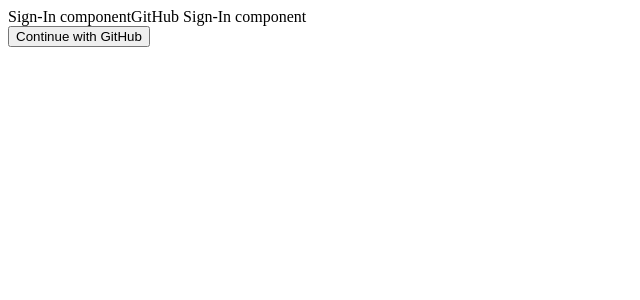
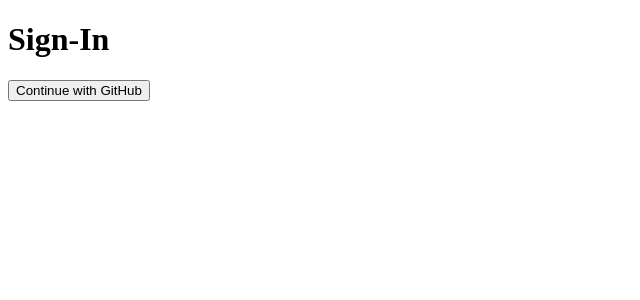
Before and after one commit to CarlosGuaraldo/ContentMaster, a Next.js app: page /signin in a window 1280 px wide. Shown: the top 300 px of the page, without its empty margins (0-640 px from the left). Built offline with nearby package versions, Linux system fonts and the light colour scheme; no server answers.

Commit message:
changed the signOut component to a server component to make the signOut method work

```diff
--- a/src/app/signin/page.tsx
+++ b/src/app/signin/page.tsx
@@ -8,7 +8,7 @@
 
     return (
         <>
-            Sign-In component
+            <h1>Sign-In</h1>
             <GitHubSignIn />
         </>
     )
--- a/src/components/GitHubSignIn.tsx
+++ b/src/components/GitHubSignIn.tsx
@@ -3,7 +3,6 @@
 const GitHubSignIn = () => {
     return (
         <>
-            GitHub Sign-In component
             <form action={async () => {
                 'use server'
                 await signIn('github')
```
Also changed, not shown: src/components/SignOut.tsx (+8 -15 lines).
